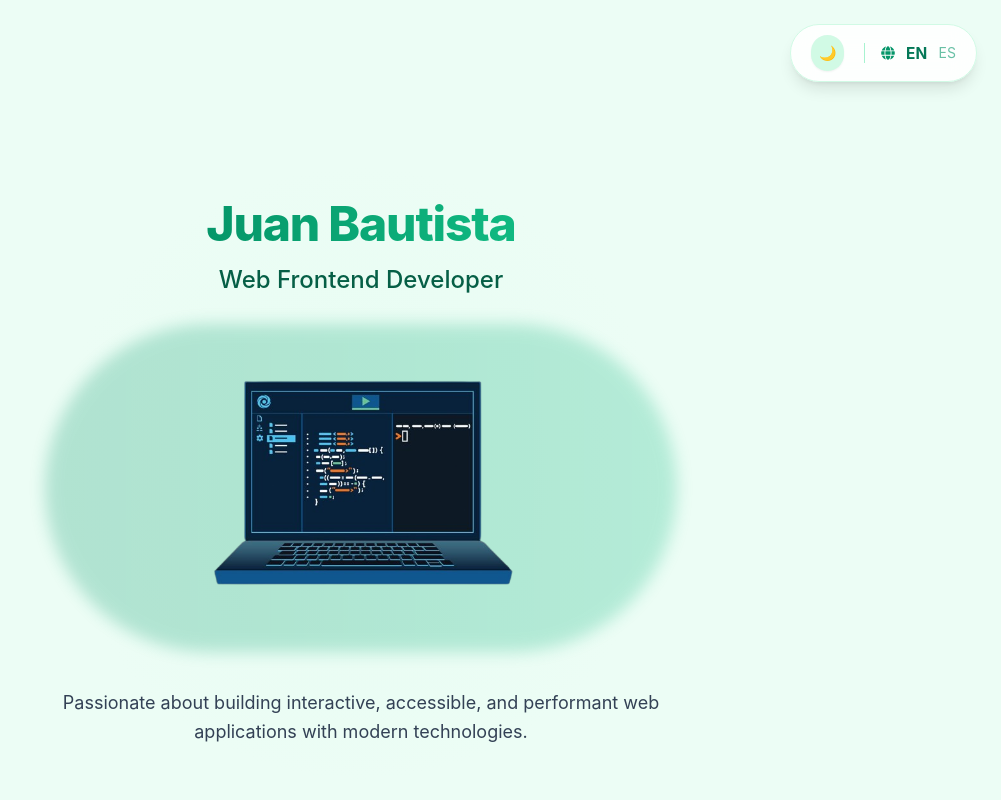
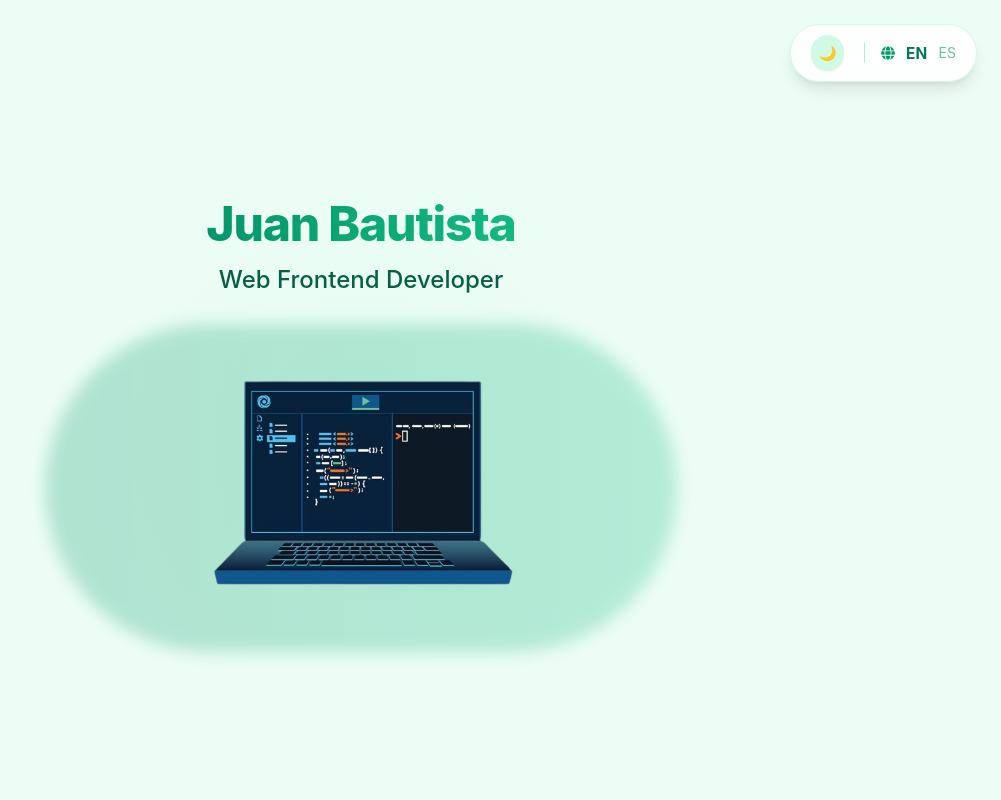
Before and after one commit to bautistaJuan/juan-portfolio, a React (Vite) app: page / in a window 1280 px wide. Shown: the top 800 px of the page, without its empty margins (279-1280 px from the left). Built offline with nearby package versions, Linux system fonts and the light colour scheme.

Commit message:
Remove bio paragraph from Hero component
Removed bio paragraph from Hero component.

```diff
--- a/src/components/Hero.tsx
+++ b/src/components/Hero.tsx
@@ -32,13 +32,6 @@ const Hero: React.FC<{ lang: Lang }> = ({ lang }) => {
             className="relative w-64 sm:w-80 mx-auto object-contain select-none transition-transform duration-500 group-hover:scale-105"
           />
         </div>
-
-        <p
-          className={`text-lg leading-relaxed text-slate-700 dark:text-emerald-100/80 transition-all duration-1000 ease-in-out ${showBio ? "opacity-100 translate-y-0" : "opacity-0 translate-y-4"
-            }`}
-        >
-          {profile[lang].bio}
-        </p>
       </div>
     </section>
 
```
